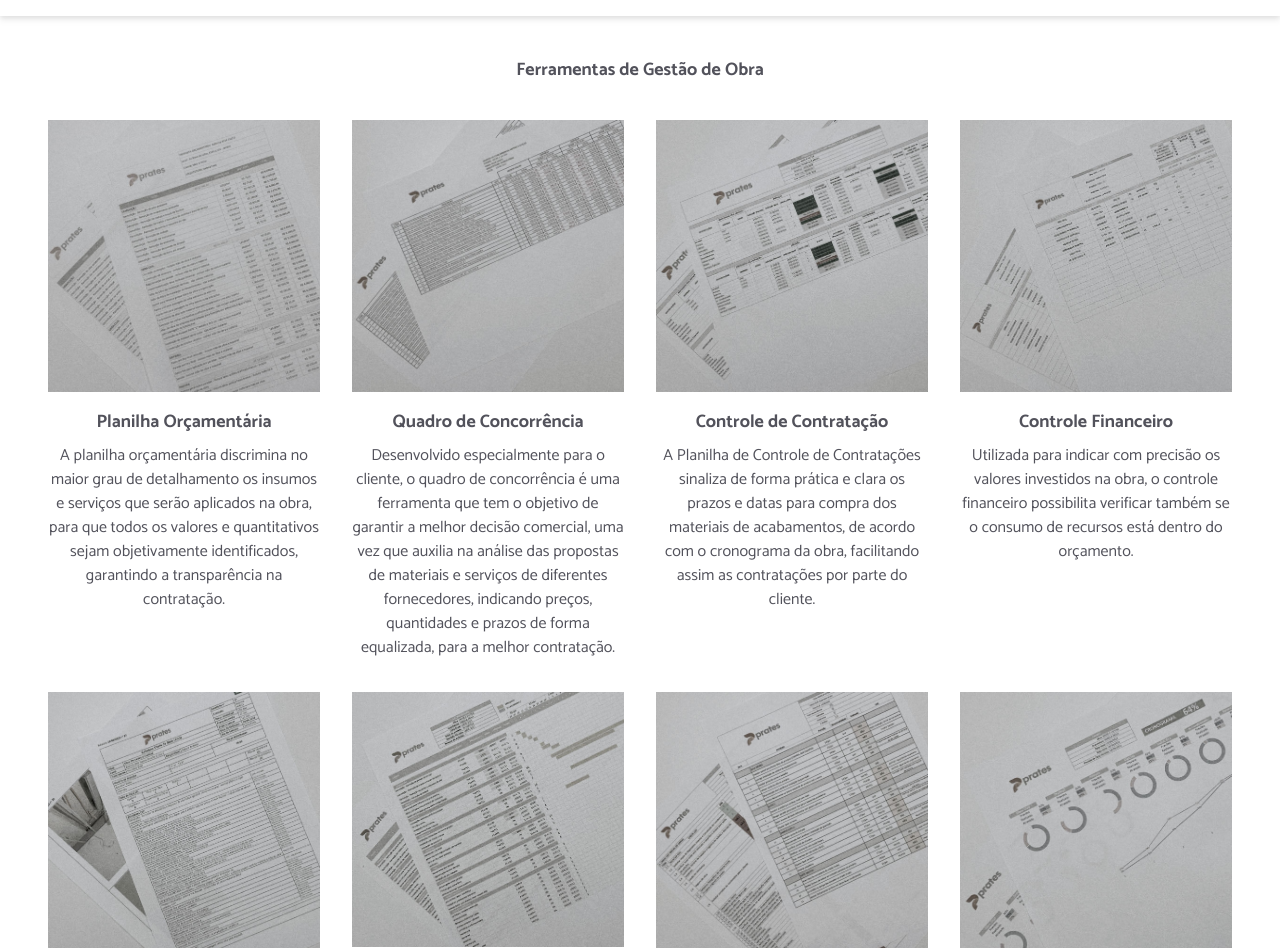
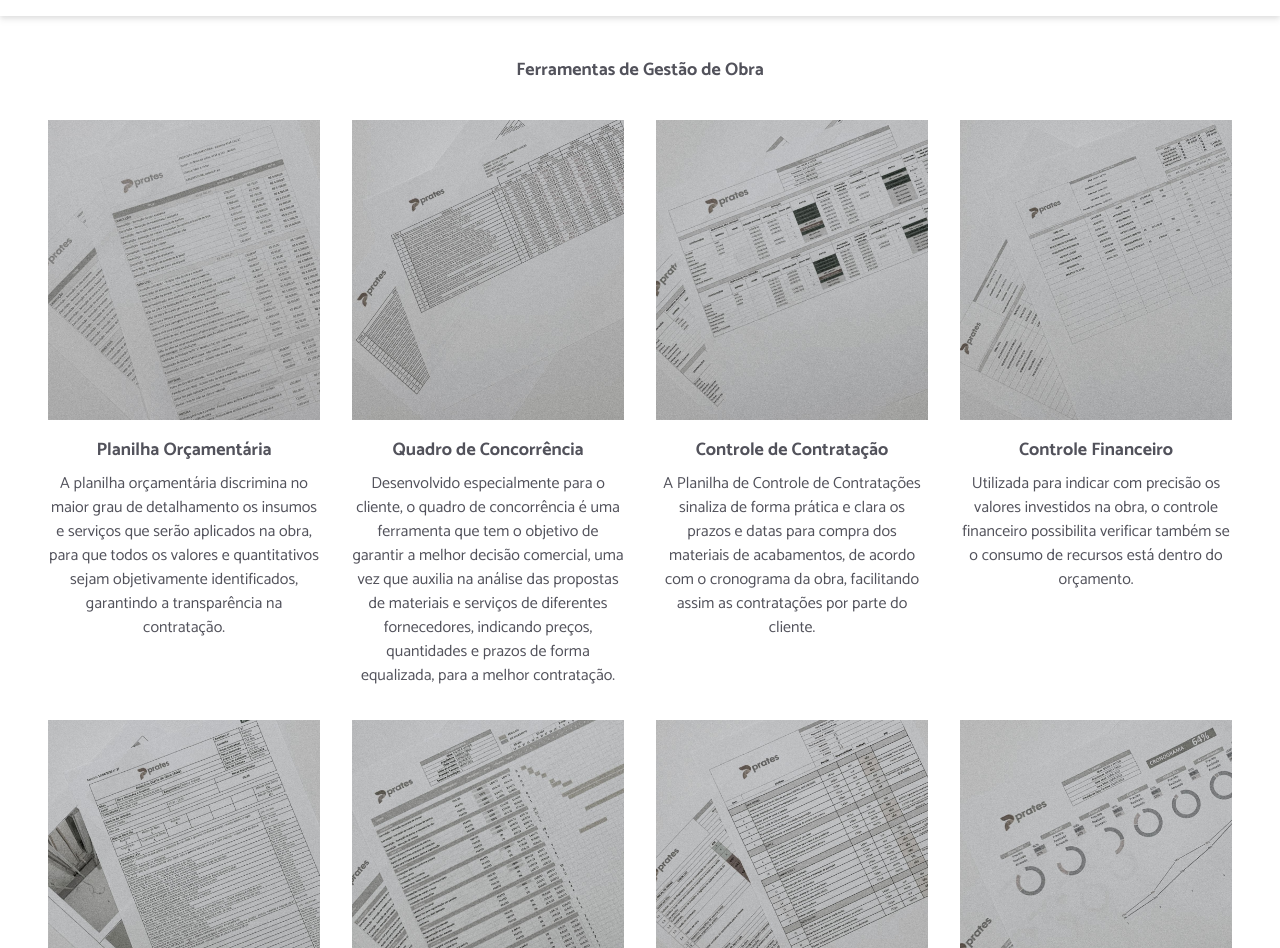
Before and after one commit to VictordaSilvaf/prates-engenharia, a React (Vite) app: page /processos in a window 1280 px wide. Shown: the part 64-1012 px from the top of the page. Built offline with nearby package versions, Linux system fonts and the light colour scheme; a web font is replaced by a local one.

Commit message:
atulizando página de processos.

```diff
--- a/src/components/CustomSlider/index.tsx
+++ b/src/components/CustomSlider/index.tsx
@@ -9,7 +9,6 @@ interface Props {
 
 export function CustomSlider({ images }: Props){
   const sliderImages = Object.keys(images);
-  console.log(sliderImages)
 
   return (
     <LazyLoad once height="1200">
--- a/src/components/Gallery/index.tsx
+++ b/src/components/Gallery/index.tsx
@@ -1,12 +1,9 @@
-import { Block } from './Block'
+import { LazyBlock } from "../LazyBlock";
 
-import { LazyBlock } from '../LazyBlock'
-
-const images = import.meta.glob("/public/home/*.\(jpg|png|jpeg)")
-console.log(images)
+const images = import.meta.glob("/public/home/*.(jpg|png|jpeg)");
 
 export function Gallery() {
-  const blockImages = Object.keys(images)
+  const blockImages = Object.keys(images);
 
   return (
     <div className="flex justify-center w-full">
@@ -16,5 +13,5 @@ export function Gallery() {
         ))}
       </div>
     </div>
-  )
+  );
 }
--- a/src/components/ProjectsGallery/index.tsx
+++ b/src/components/ProjectsGallery/index.tsx
@@ -14,7 +14,7 @@ export function ProjectsGallery() {
         <div className="flex flex-wrap justify-start w-full text-center">
           <div className="p-4 sm:w-1/2 lg:w-1/4">
             <div className="">
-              <img src={Orcamento} className="w-full h-full"></img>
+              <img src={Orcamento} className="w-full h-[300px] object-cover"></img>
             </div>
             <h2 className="mt-4 text-lg font-bold">Planilha Orçamentária</h2>
             <p className="mt-2">
@@ -25,9 +25,9 @@ export function ProjectsGallery() {
             </p>
           </div>
 
-          <div className="p-4 sm:w-1/2 lg:w-1/4">
+          <div className="p-4 sm:w-1/2 lg:w-1/4 ">
             <div className="">
-              <img src={QCs} className="object-fill w-full h-full"></img>
+              <img src={QCs} className="object-fill w-full h-[300px]"></img>
             </div>
             <h2 className="mt-4 text-lg font-bold">Quadro de Concorrência</h2>
             <p className="mt-2">
@@ -42,7 +42,7 @@ export function ProjectsGallery() {
 
           <div className="p-4 sm:w-1/2 lg:w-1/4">
             <div className="">
-              <img src={PlanilhaContratacoes} className="w-full h-full"></img>
+              <img src={PlanilhaContratacoes} className="w-full h-[300px] object-cover"></img>
             </div>
             <h2 className="mt-4 text-lg font-bold">Controle de Contratação</h2>
             <p className="mt-2">
@@ -55,7 +55,7 @@ export function ProjectsGallery() {
 
           <div className="p-4 sm:w-1/2 lg:w-1/4">
             <div className="">
-              <img src={PlanilhaFinanceira} className="w-full h-full"></img>
+              <img src={PlanilhaFinanceira} className="w-full h-[300px] object-cover"></img>
             </div>
             <h2 className="mt-4 text-lg font-bold">Controle Financeiro</h2>
             <p className="mt-2">
@@ -67,7 +67,7 @@ export function ProjectsGallery() {
 
           <div className="p-4 sm:w-1/2 lg:w-1/4">
             <div className="">
-              <img src={RDO} className="w-full h-full"></img>
+              <img src={RDO} className="w-full h-[300px] object-cover"></img>
             </div>
             <h2 className="mt-4 text-lg font-bold">RDO</h2>
             <p className="mt-2">
@@ -80,7 +80,7 @@ export function ProjectsGallery() {
 
           <div className="p-4 sm:w-1/2 lg:w-1/4">
             <div className="">
-              <img src={Histograma} className="w-full h-full"></img>
+              <img src={Histograma} className="w-full h-[300px] object-cover"></img>
             </div>
             <h2 className="mt-4 text-lg font-bold">Cronograma</h2>
             <p className="mt-2">
@@ -94,7 +94,7 @@ export function ProjectsGallery() {
 
           <div className="p-4 sm:w-1/2 lg:w-1/4">
             <div className="">
-              <img src={Checklist} className="w-full h-full"></img>
+              <img src={Checklist} className="w-full h-[300px] object-cover"></img>
             </div>
             <div className="h-full mt-4">
               <h2 className="text-lg font-bold ">Checklist</h2>
@@ -116,7 +116,7 @@ export function ProjectsGallery() {
 
           <div className="p-4 sm:w-1/2 lg:w-1/4">
             <div className="">
-              <img src={Painel} className="w-full h-full"></img>
+              <img src={Painel} className="w-full h-[300px] object-cover"></img>
             </div>
             <h2 className="mt-4 text-lg font-bold">Painel de Controle</h2>
             <p className="mt-2">
```
